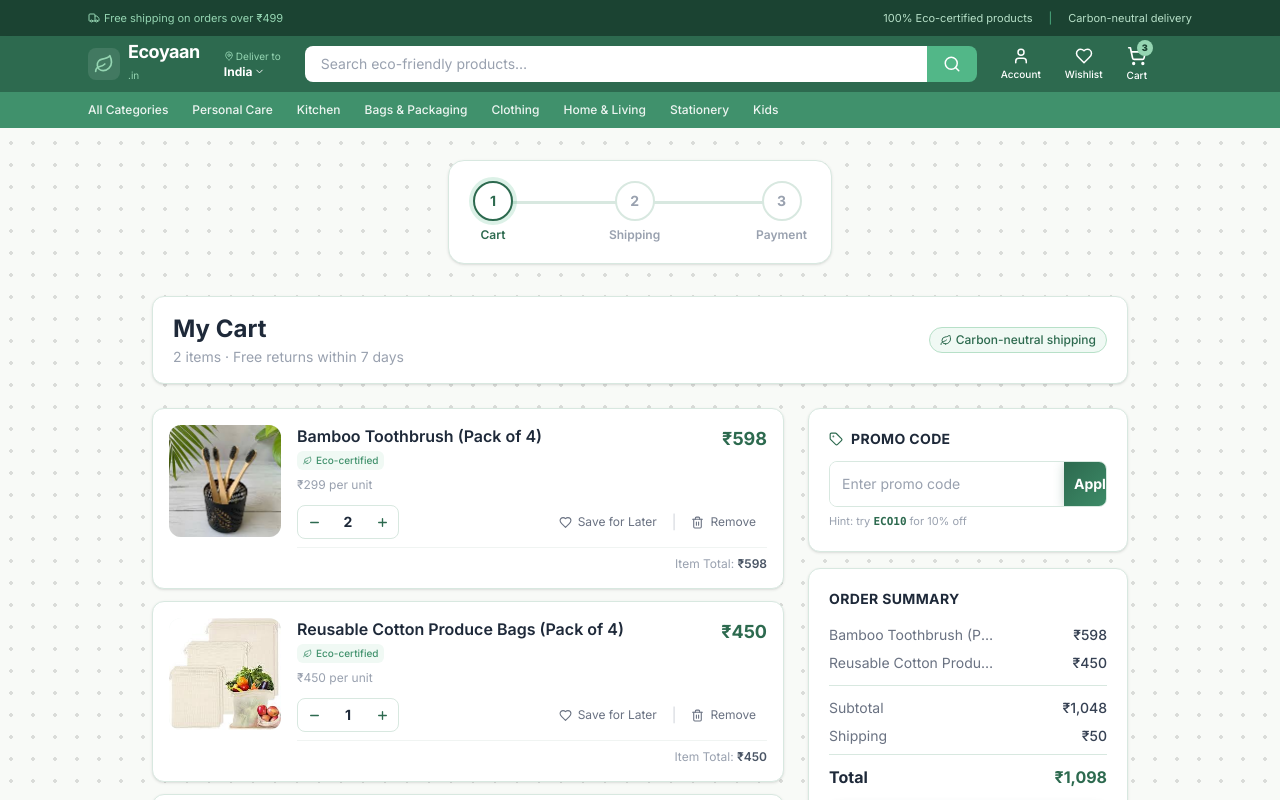
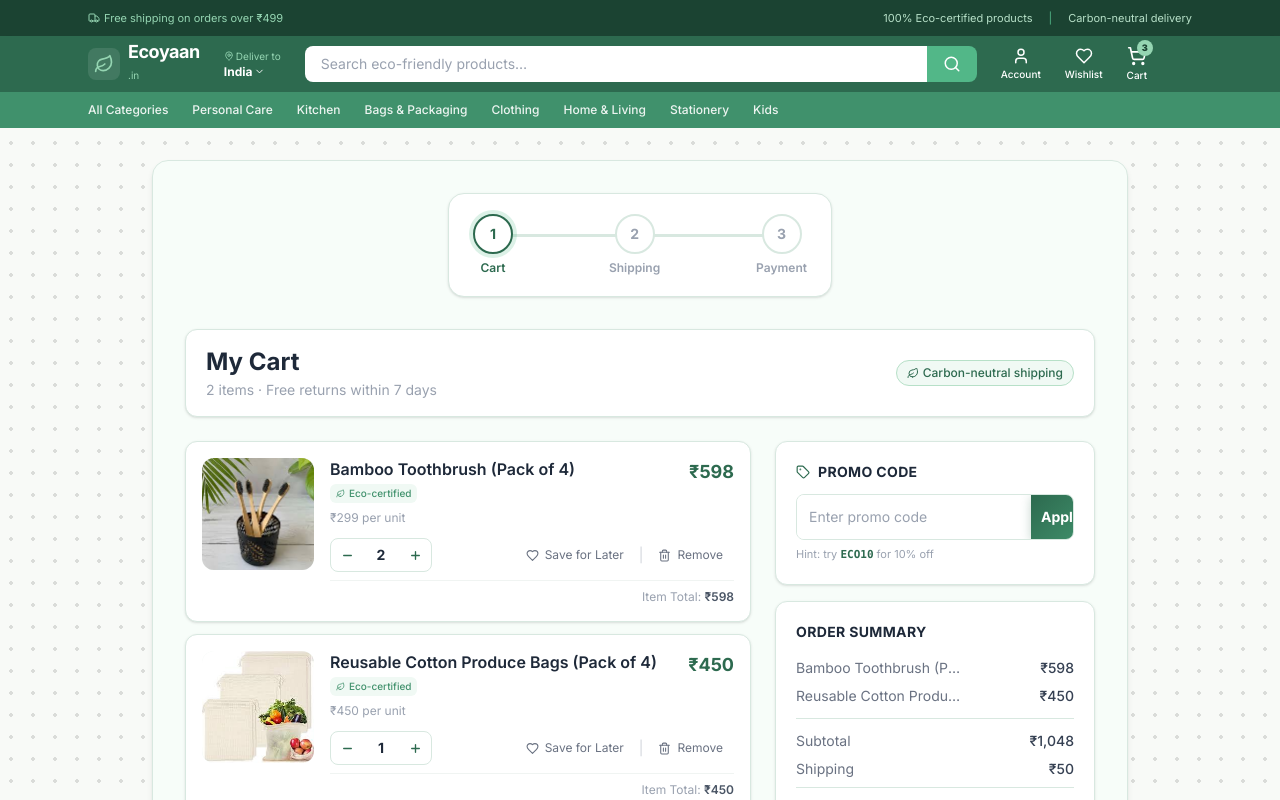
Before and after one commit to VaibhavKrishna0607/ecoyaan-checkout, a Next.js app: page /cart in a window 1280 px wide. Shown: the top 800 px of the page. Built offline with nearby package versions, Linux system fonts and the light colour scheme.

Commit message:
feat: wrap entire page content in single huge card box on all pages

```diff
--- a/src/app/cart/CartClient.jsx
+++ b/src/app/cart/CartClient.jsx
@@ -207,7 +207,8 @@
 
   return (
     <div className="animate-fade-in-up max-w-5xl mx-auto px-4 sm:px-6 py-8 pb-32 lg:pb-10">
-      <CheckoutProgress currentStep={1} />
+      <div className="bg-[#f7fdf9] rounded-2xl border border-[#d8e8e0] shadow-md p-5 lg:p-8">
+        <CheckoutProgress currentStep={1} />
 
       <div className="flex items-center justify-between mb-6 bg-white rounded-xl border border-[#d8e8e0] shadow-sm px-5 py-4">
         <div>
@@ -363,6 +364,7 @@
           </div>
         </div>
       </div>
+      </div>
 
       <div className="lg:hidden fixed bottom-0 left-0 right-0 z-50 bg-white border-t border-[#d8e8e0] shadow-[0_-4px_24px_rgba(0,0,0,0.08)] px-4 py-3">
         <div className="flex items-center justify-between gap-3 max-w-lg mx-auto">
--- a/src/app/order-success/page.jsx
+++ b/src/app/order-success/page.jsx
@@ -32,6 +32,7 @@
 
   return (
     <div className="max-w-2xl mx-auto px-4 sm:px-6 py-12">
+      <div className="bg-[#f7fdf9] rounded-2xl border border-[#d8e8e0] shadow-md p-5 lg:p-8">
       {/* Success Banner */}
       <div className="text-center mb-6 bg-white rounded-2xl border border-[#d8e8e0] shadow-sm px-6 py-8">
         <div className="w-20 h-20 bg-[#d8f3dc] rounded-full flex items-center justify-center mx-auto mb-4 animate-pop">
@@ -114,6 +115,7 @@
           Continue Shopping
         </Link>
       </div>
+      </div>
     </div>
   );
 }
--- a/src/app/payment/page.jsx
+++ b/src/app/payment/page.jsx
@@ -42,7 +42,8 @@
   return (
     <>
     <div className="animate-fade-in-up max-w-5xl mx-auto px-4 sm:px-6 py-8 pb-28">
-      <CheckoutProgress currentStep={3} />
+      <div className="bg-[#f7fdf9] rounded-2xl border border-[#d8e8e0] shadow-md p-5 lg:p-8">
+        <CheckoutProgress currentStep={3} />
 
       <div className="bg-white rounded-xl border border-[#d8e8e0] shadow-sm px-5 py-4 mb-6">
         <h1 className="text-2xl font-bold text-gray-800">Review &amp; Pay</h1>
@@ -176,6 +177,7 @@
           </div>
         </div>
       </div>
+      </div>
     </div>
 
       {/* Sticky bottom action bar */}
--- a/src/app/shipping/page.jsx
+++ b/src/app/shipping/page.jsx
@@ -128,7 +128,8 @@
   return (
     <>
     <div className="animate-fade-in-up max-w-2xl mx-auto px-4 sm:px-6 py-8 pb-28">
-      <CheckoutProgress currentStep={2} />
+      <div className="bg-[#f7fdf9] rounded-2xl border border-[#d8e8e0] shadow-md p-5 lg:p-8">
+        <CheckoutProgress currentStep={2} />
 
       <div className="mb-6 bg-white rounded-xl border border-[#d8e8e0] shadow-sm px-5 py-4">
         <h1 className="text-2xl font-bold text-gray-800">Shipping Address</h1>
@@ -268,6 +269,7 @@
           </form>
         </div>
       )}
+      </div>
     </div>
 
       {/* Sticky bottom action bar */}
```
